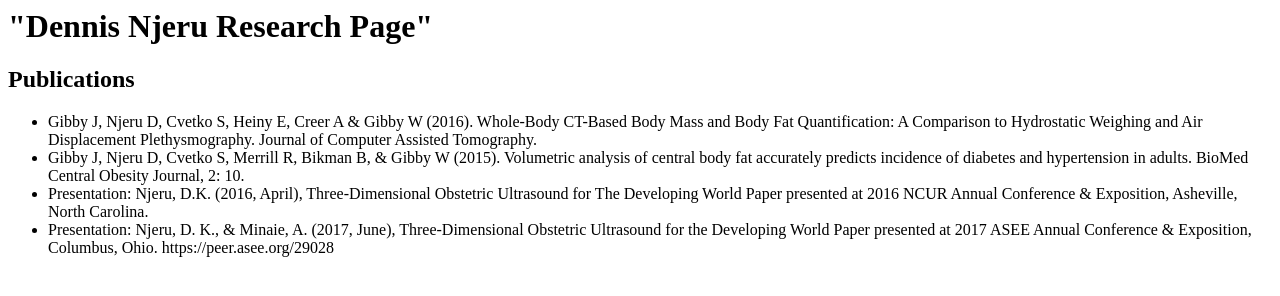
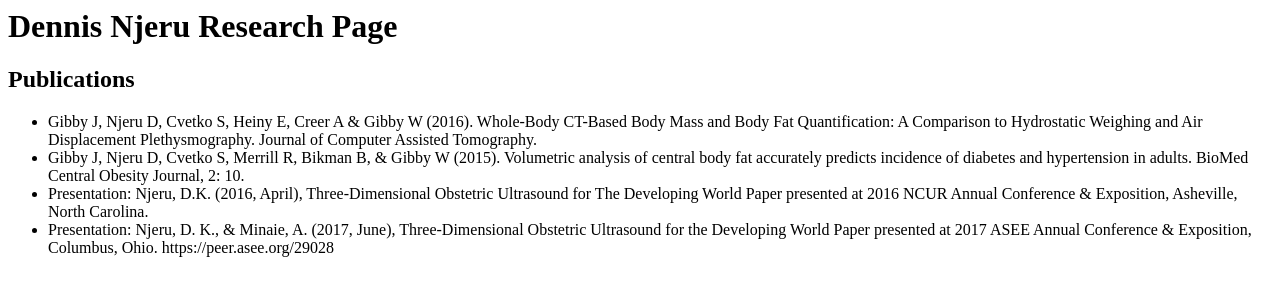
Before and after one commit to dennis6150/dennis6150.github.io, a plain HTML site: page index.html in a window 1280 px wide. Drawn offline with Linux system fonts and the light colour scheme.

Commit message:
Update index.html

```diff
--- a/index.html
+++ b/index.html
@@ -1,4 +1,4 @@
-<h1>"Dennis Njeru Research Page"</h1>
+<h1>Dennis Njeru Research Page</h1>
 
 <h2>Publications</h2>
 <ul>
```
